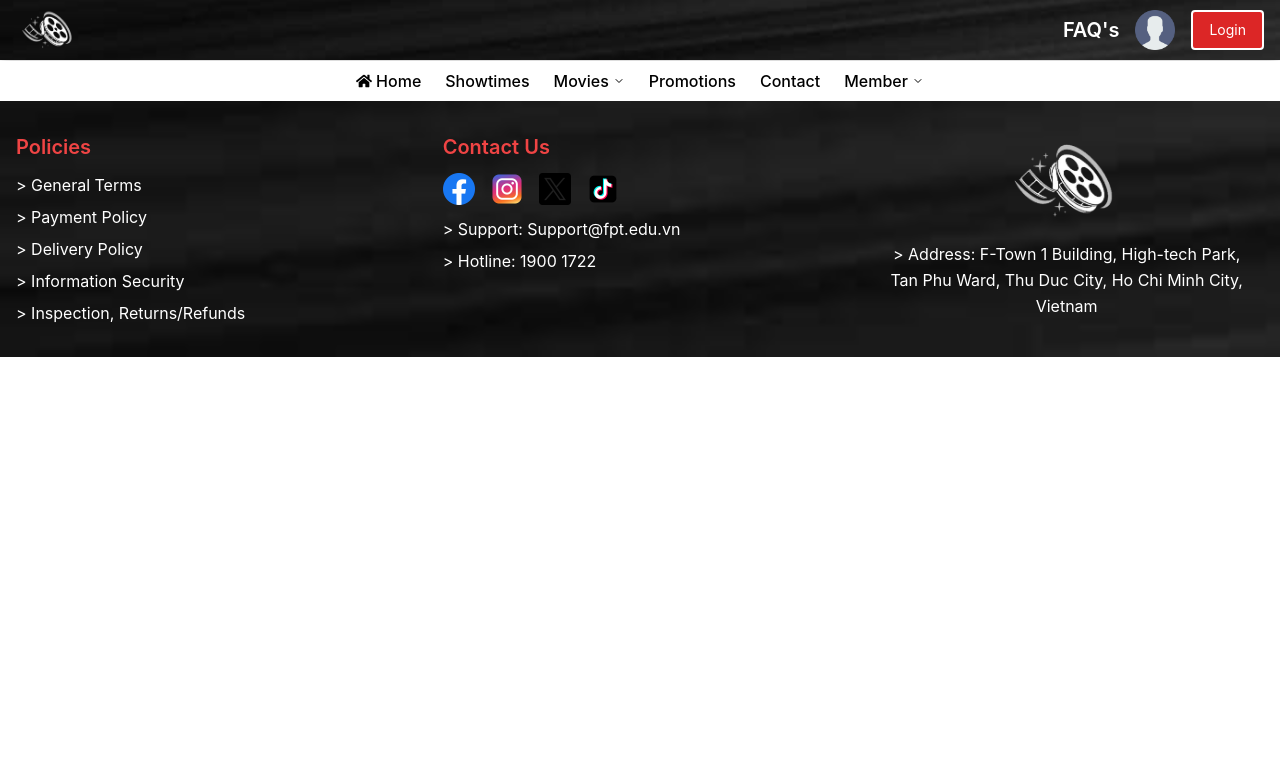
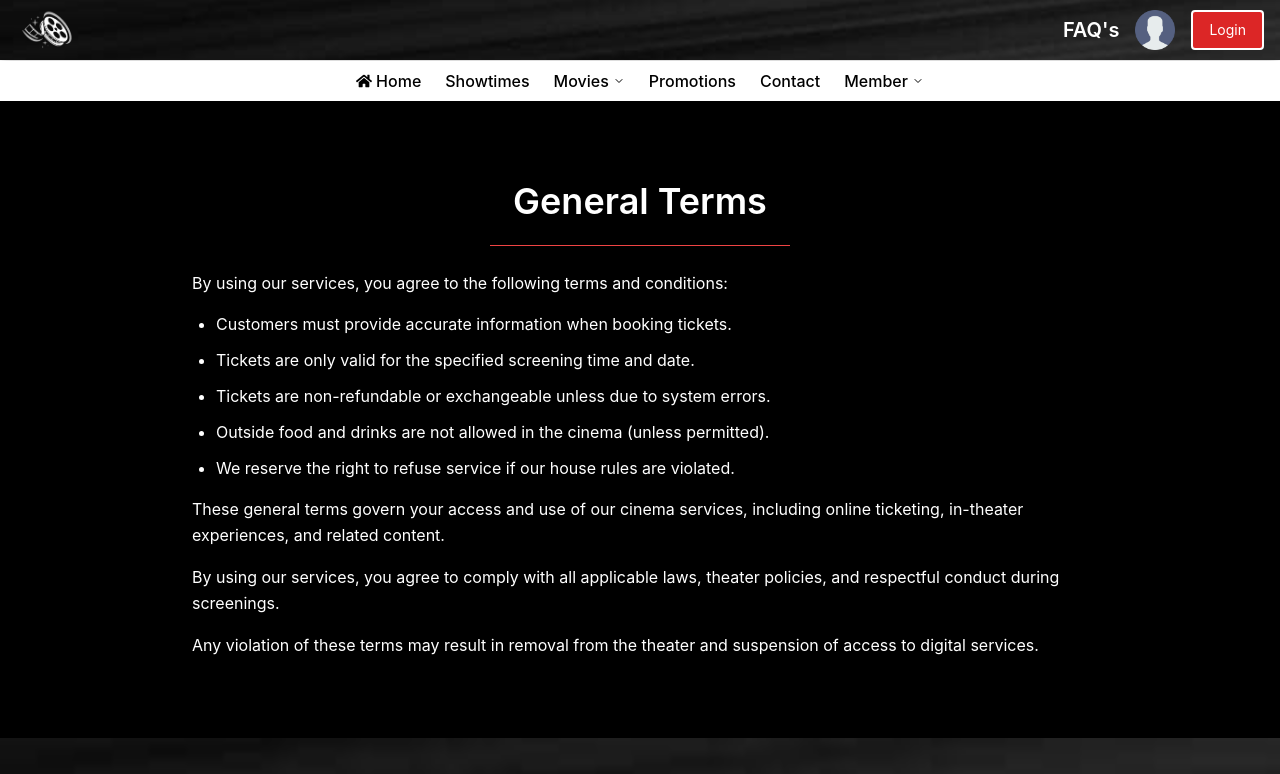
Before and after one commit to DiHoang25/FMOIVE, a React (Create React App) app in the folder fe/: page /terms in a window 1280 px wide. Shown: the top 774 px of the page. Built offline with nearby package versions, Linux system fonts and the light colour scheme.

Commit message:
Design Policies

```diff
--- a/fe/src/App.js
+++ b/fe/src/App.js
@@ -46,6 +46,11 @@ import PaymentSuccess from './pages/Employee/PaymentSuccessfull';
 import PromotionsPage from './pages/Promotions/PromotionsPage';
 import CustomerBenefits from './pages/Users/CustomerBenefits';
 import ScrollToTop from './components/ScrollToTop';
+import GeneralTerms from './pages/Policies/GeneralTerms';
+import PaymentPolicy from './pages/Policies/PaymentPolicy';
+import DeliveryPolicy from './pages/Policies/DeliveryPolicy';
+import InformationSecurity from './pages/Policies/InformationSecurity';
+import InspectionReturns from './pages/Policies/InspectionReturns';
 
 function AppContent() {
   const location = useLocation();
@@ -120,6 +125,13 @@ function AppContent() {
           <Route path="/counter-payment" element={<PaymentCounter />} />
           <Route path="/counter-payment-success" element={<PaymentSuccess />} />
 
+          { /* Policies Routes */}
+          <Route path="/terms" element={<GeneralTerms />} />
+          <Route path="/payment-policy" element={<PaymentPolicy />} />
+          <Route path="/delivery-policy" element={<DeliveryPolicy />} />
+          <Route path="/information-security" element={<InformationSecurity />} />
+          <Route path="/returns-refunds" element={<InspectionReturns />} />
+
           {/* Catch-all route for 404 */}
 
 
--- a/fe/src/components/footer.jsx
+++ b/fe/src/components/footer.jsx
@@ -1,4 +1,5 @@
 import React from 'react';
+import { Link } from 'react-router-dom';
 import logo from '../assets/logo.png';
 import bgImage from '../assets/bg.jpg';
 import facebookIcon from '../assets/facebook.png';
@@ -11,7 +12,7 @@ const Footer = () => {
         <div
             className="text-white py-8 px-4"
             style={{
-                backgroundImage: `url(${bgImage})`,
+                backgroundImage: `url(${ bgImage })`,
                 backgroundSize: 'cover',
                 backgroundPosition: 'center',
             }}
@@ -21,11 +22,11 @@ const Footer = () => {
                 <div>
                     <h2 className="text-red-500 text-xl font-semibold mb-3">Policies</h2>
                     <ul className="text-base space-y-2">
-                        <li>&gt; <a href="/general-terms" className="hover:underline text-white">General Terms</a></li>
-                        <li>&gt; <a href="/payment-policy" className="hover:underline text-white">Payment Policy</a></li>
-                        <li>&gt; <a href="/delivery-policy" className="hover:underline text-white">Delivery Policy</a></li>
-                        <li>&gt; <a href="/information-security" className="hover:underline text-white">Information Security</a></li>
-                        <li>&gt; <a href="/inspection-returns" className="hover:underline text-white">Inspection, Returns/Refunds</a></li>
+                        <li> <Link to="/terms" className="hover:underline text-white">General Terms</Link></li>
+                        <li> <Link to="/payment-policy" className="hover:underline text-white">Payment Policy</Link></li>
+                        <li> <Link to="/delivery-policy" className="hover:underline text-white">Delivery Policy</Link></li>
+                        <li> <Link to="/information-security" className="hover:underline text-white">Information Security</Link></li>
+                        <li> <Link to="/returns-refunds" className="hover:underline text-white">Inspection, Returns/Refunds</Link></li>
                     </ul>
 
                 </div>
--- /dev/null
+++ b/fe/src/pages/Policies/DeliveryPolicy.jsx
@@ -0,0 +1,32 @@
+import React from 'react';
+
+const DeliveryPolicy = () => {
+    return (
+        <div className="bg-black text-white px-6 py-20 space-y-6">
+            <h1 className="text-4xl font-semibold text-center mb-4">Delivery Policy</h1>
+            <hr className="mx-auto border-red-500 w-[300px] mb-4" />
+            <div className="max-w-4xl mx-auto space-y-4 text-m leading-relaxed">
+                <p className="max-w-4xl mx-auto  text-base leading-relaxed">
+                    Upon successful payment, your tickets will be delivered through the following methods:
+                </p>
+                <ul className="mx-auto mt-4 list-disc space-y-3 px-6">
+                    <li>Email confirmation with a QR code</li>
+                    <li>SMS containing the ticket code</li>
+                    <li>Stored in your member account on our website</li>
+                    <li>Show your QR code or phone number upon arrival at the cinema</li>
+                </ul>
+                <p>
+                    Tickets purchased online will be delivered via email or accessible directly in your member dashboard.
+                </p>
+                <p>
+                    Please ensure your email address is entered correctly. We are not responsible for delivery failures due to incorrect information.
+                </p>
+                <p>
+                    Physical merchandise, if available, will be delivered according to shipping method selected during checkout.
+                </p>
+            </div>
+        </div>
+    );
+};
+
+export default DeliveryPolicy;
--- /dev/null
+++ b/fe/src/pages/Policies/GeneralTerms.jsx
@@ -0,0 +1,34 @@
+import React from 'react';
+
+const GeneralTerms = () => {
+    return (
+        <div className="bg-black text-white px-6 py-20 space-y-6">
+            <h1 className="text-4xl font-semibold text-center mb-4">General Terms</h1>
+            <hr className="mx-auto border-red-500 w-[300px] mb-4" />
+            <div className="max-w-4xl mx-auto space-y-4 text-m leading-relaxed">
+                <p className=" mx-auto  text-base leading-relaxed">
+                    By using our services, you agree to the following terms and conditions:
+                </p>
+                <ul className="mx-auto mt-4 list-disc text-base space-y-3 px-6">
+                    <li>Customers must provide accurate information when booking tickets.</li>
+                    <li>Tickets are only valid for the specified screening time and date.</li>
+                    <li>Tickets are non-refundable or exchangeable unless due to system errors.</li>
+                    <li>Outside food and drinks are not allowed in the cinema (unless permitted).</li>
+                    <li>We reserve the right to refuse service if our house rules are violated.</li>
+                </ul>
+                <p>
+                    These general terms govern your access and use of our cinema services, including online ticketing, in-theater experiences, and related content.
+                </p>
+                <p>
+                    By using our services, you agree to comply with all applicable laws, theater policies, and respectful conduct during screenings.
+                </p>
+                <p>
+                    Any violation of these terms may result in removal from the theater and suspension of access to digital services.
+                </p>
+
+            </div>
+        </div>
+    );
+};
+
+export default GeneralTerms;
--- /dev/null
+++ b/fe/src/pages/Policies/InformationSecurity.jsx
@@ -0,0 +1,33 @@
+import React from 'react';
+
+const InformationSecurity = () => {
+  return (
+    <div className="bg-black text-white px-6 py-20 space-y-6">
+      <h1 className="text-4xl font-semibold text-center mb-4">Information Security</h1>
+      <hr className="mx-auto border-red-500 w-[300px] mb-4" />
+      <div className="max-w-4xl mx-auto space-y-4 text-m leading-relaxed">
+      <p className="max-w-4xl mx-auto text-base leading-relaxed">
+        We are committed to protecting your personal information. This includes:
+      </p>
+      <ul className=" mx-auto mt-4 list-disc text-base space-y-3 px-6">
+        <li>Full name, email, phone number, and payment details</li>
+        <li>Information is used only for ticket confirmation and customer support</li>
+        <li>We do not sell or share data with third parties</li>
+        <li>Our system is secured using modern encryption technologies</li>
+        <li>You may request to edit or delete your data at any time</li>
+      </ul>
+        <p>
+          We are committed to protecting your personal information and online transaction data through secure encryption protocols.
+        </p>
+        <p>
+          Your payment details are never stored on our servers. All transactions are processed through certified payment gateways.
+        </p>
+        <p>
+          For more details, please refer to our Privacy Policy or contact our data protection officer.
+        </p>
+      </div>
+    </div>
+  );
+};
+
+export default InformationSecurity;
--- /dev/null
+++ b/fe/src/pages/Policies/InspectionReturns.jsx
@@ -0,0 +1,32 @@
+import React from 'react';
+
+const InspectionReturns = () => {
+    return (
+        <div className="bg-black text-white px-6 py-20 space-y-6">
+            <h1 className="text-4xl font-semibold text-center mb-4">Inspection, Returns & Refunds</h1>
+            <hr className="mx-auto border-red-500 w-[300px] mb-4" />
+            <div className="max-w-4xl mx-auto space-y-4 text-m leading-relaxed">
+                <p className="max-w-4xl mx-auto  text-base leading-relaxed">
+                    Tickets are non-refundable except under special circumstances:
+                </p>
+                <ul className=" mx-auto mt-4 list-disc text-base space-y-3 px-6">
+                    <li>System errors or cancelled screenings caused by the cinema</li>
+                    <li>Duplicate transactions or incorrect deductions</li>
+                    <li>Requests must be submitted within 24 hours of the issue</li>
+                    <li>Approved refunds will be returned to your original payment method within 7–10 business days</li>
+                </ul>
+                <p>
+                    Tickets once issued are non-refundable except in cases of system error or canceled screenings.
+                </p>
+                <p>
+                    In case of duplicate charges, incorrect showtimes, or screening cancellation, please contact support within 24 hours.
+                </p>
+                <p>
+                    Refunds (if approved) will be returned to your original payment method within 7–10 business days.
+                </p>
+            </div>
+        </div>
+    );
+};
+
+export default InspectionReturns;
--- /dev/null
+++ b/fe/src/pages/Policies/PaymentPolicy.jsx
@@ -0,0 +1,33 @@
+import React from 'react';
+
+const PaymentPolicy = () => {
+  return (
+    <div className="bg-black text-white px-6 py-20 space-y-6">
+      <h1 className="text-4xl font-semibold text-center mb-4">Payment Policy</h1>
+      <hr className="mx-auto border-red-500 w-[300px] mb-4" />
+      <div className="max-w-4xl mx-auto space-y-4 text-m leading-relaxed">
+      <p className="max-w-4xl mx-auto text-base leading-relaxed">
+        We support multiple payment methods for your convenience and safety:
+      </p>
+      <ul className="mx-auto mb-20  mt-4  list-disc  space-y-3 px-6">
+        <li>Credit/Debit cards (Visa, MasterCard, JCB, etc.)</li>
+        <li>E-wallets such as MoMo, ZaloPay, ShopeePay</li>
+        <li>Internet Banking from Vietnamese banks</li>
+        <li>All transactions are encrypted and secure.</li>
+        <li>Tickets are confirmed only after successful payment.</li>
+      </ul>
+        <p>
+          All movie tickets and concession purchases must be paid in full at the time of transaction.
+        </p>
+        <p>
+          We accept a variety of payment methods including credit/debit cards, e-wallets, and online banking.
+        </p>
+        <p>
+          In the event of system errors or failed transactions, please contact our support team within 24 hours for resolution.
+        </p>
+      </div>
+    </div>
+  );
+};
+
+export default PaymentPolicy;
```
